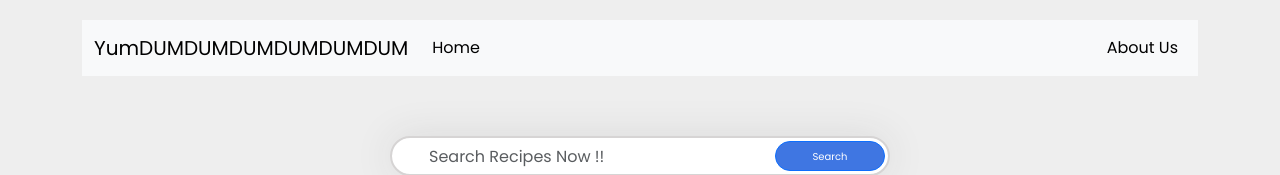
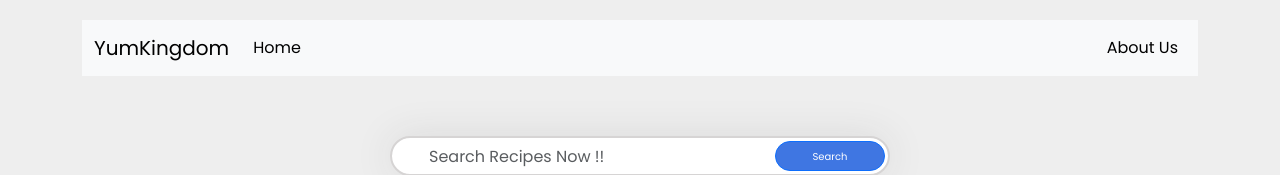
Before and after one commit to tusharSingh16/YumKingdom, a React (Vite) app: page / in a window 1280 px wide. Shown: the top 175 px of the page. Built offline with nearby package versions, Linux system fonts and the light colour scheme; no server answers.

Commit message:
corrected title

```diff
--- a/src/Components/Navbar.jsx
+++ b/src/Components/Navbar.jsx
@@ -5,7 +5,7 @@ function Navbar() {
     <div style={{marginBottom:40}}>
         <nav className = "navbar navbar-expand-lg bg-body-tertiary">
   <div className = "container-fluid">
-    <a className = "navbar-brand" href="#"><b>YumDUMDUMDUMDUMDUMDUM</b></a>
+    <a className = "navbar-brand" href="#"><b>YumKingdom</b></a>
     <button className = "navbar-toggler" type="button" data-bs-toggle="collapse" data-bs-target="#navbarSupportedContent" aria-controls="navbarSupportedContent" aria-expanded="false" aria-label="Toggle navigation">
       <span className = "navbar-toggler-icon"></span>
     </button>
```
